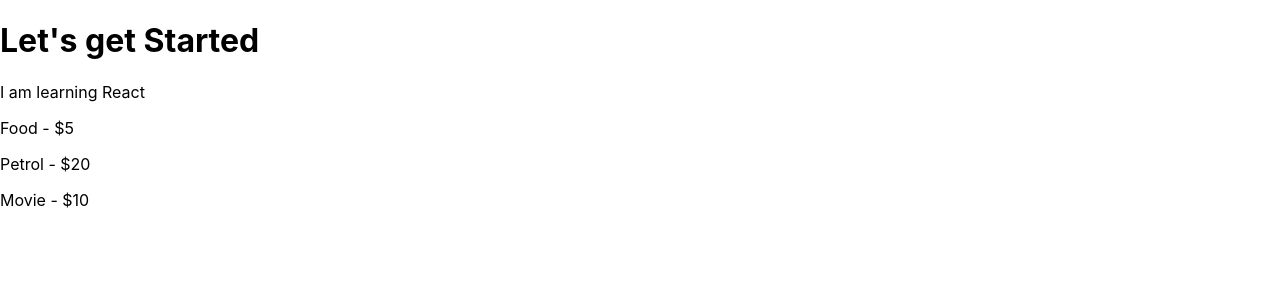
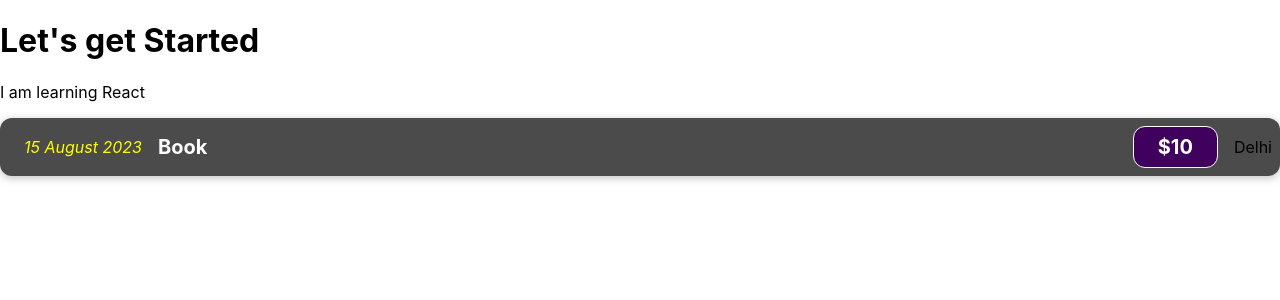
Before and after one commit to Shubh-Sad-Ratna/react, a React (Create React App) app: page / in a window 1280 px wide. Shown: the top 300 px of the page. Built offline with nearby package versions, Linux system fonts and the light colour scheme.

Commit message:
StylingComponent

```diff
--- /dev/null
+++ b/src/components/ExpenseItem.css
@@ -0,0 +1,62 @@
+.expense-item {
+    display: flex;
+    justify-content: space-between;
+    align-items: center;
+    box-shadow: 0 2px 8px rgba(0, 0, 0, 0.25);
+    padding: 0.5rem;
+    margin: 1rem 0;
+    border-radius: 12px;
+    background-color: #4b4b4b;
+  }
+
+  .expense-item__location {
+    margin-left: 1rem;
+    color: yellow;
+    font-style: italic;
+  }
+
+  .expense-item__description {
+    display: flex;
+    flex-direction: column;
+    gap: 1rem;
+    align-items: flex-end;
+    flex-flow: column-reverse;
+    justify-content: flex-start;
+    flex: 1;
+  }
+
+  .expense-item h2 {
+    color: #3a3a3a;
+    font-size: 1rem;
+    flex: 1;
+    margin: 0 1rem;
+    color: white;
+  }
+
+  .expense-item__price {
+    font-size: 1rem;
+    font-weight: bold;
+    color: white;
+    background-color: #40005d;
+    border: 1px solid white;
+    padding: 0.5rem;
+    border-radius: 12px;
+  }
+
+  @media (min-width: 580px) {
+    .expense-item__description {
+      flex-direction: row;
+      align-items: center;
+      justify-content: flex-start;
+      flex: 1;
+    }
+
+    .expense-item__description h2 {
+      font-size: 1.25rem;
+    }
+
+    .expense-item__price {
+      font-size: 1.25rem;
+      padding: 0.5rem 1.5rem;
+    }
+  }
--- a/src/components/ExpenseItem.js
+++ b/src/components/ExpenseItem.js
@@ -1,10 +1,16 @@
-function ExpenseItem(){
-    return (
-        <>
-        <p>Food - $5 </p>
-        <p> Petrol - $20 </p>
-        <p> Movie - $10</p>
-        </>
-    )
+import "./ExpenseItem.css";
+
+function ExpenseItem() {
+  return (
+    <div className='expense-item'>
+      <div className='expense-item__location'>15 August 2023</div>
+      <div className='expense-item__description'>
+        <h2>Book</h2>
+        <div className='expense-item__price'>$10</div>
+        <div>Delhi</div>
+      </div>
+    </div>
+  );
 }
+
 export default ExpenseItem;
```
